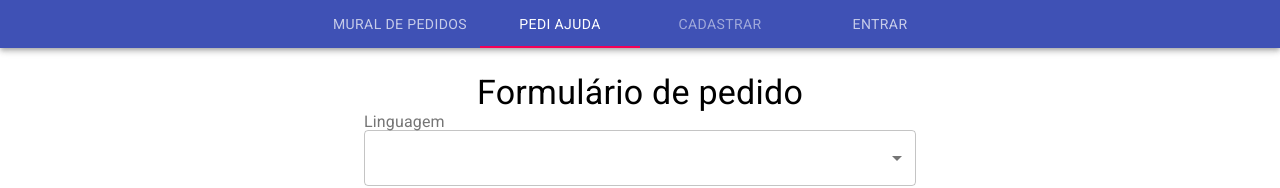
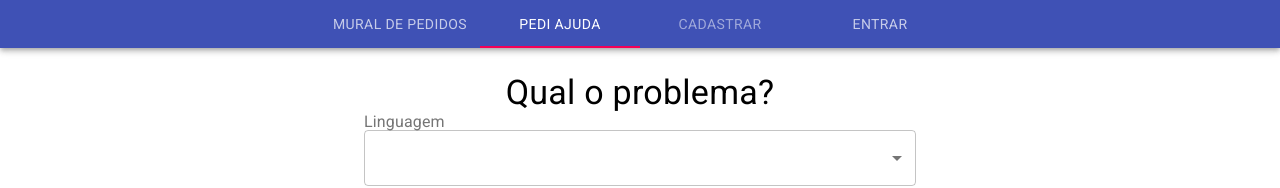
Before and after one commit to mbj-junior/TCC, a React (Create React App) app in the folder oumeajuda/: page / in a window 1280 px wide. Both pictures are taken after a click on the tab "PEDI AJUDA". Shown: the top 188 px of the page. Built offline with nearby package versions, Linux system fonts and the light colour scheme; no server answers.

Commit message:
Pedi ajuda

```diff
--- a/oumeajuda/src/component/formularioAjuda/HomeComponent.jsx
+++ b/oumeajuda/src/component/formularioAjuda/HomeComponent.jsx
@@ -32,7 +32,7 @@ class HomeComponent extends Component {
     return (
       <Container component="article" maxWidth="sm">
         <Typography variant="h4" component="h1" align="center">
-          Formulário de pedido
+          Qual o problema?
         </Typography>
 
         <main className="conteudo-principal">
```
Also changed, not shown: 1 other file (tests, documents, lock files or other folders).
